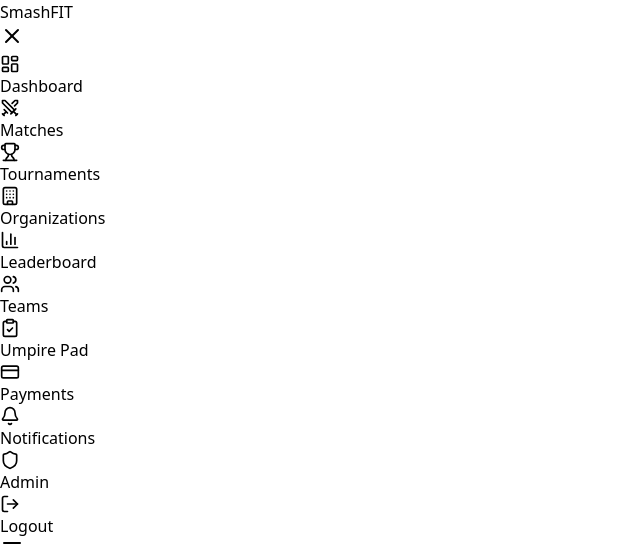
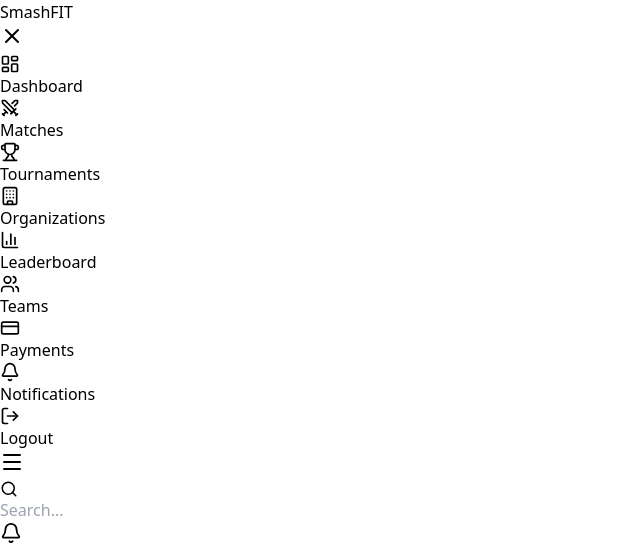
Before and after one commit to Rohitkumar0107/SmashFIT-frontend, a React (Vite) app: page /dashboard in a window 1280 px wide. Shown: the top 546 px of the page, without its empty margins (0-640 px from the left). Built offline with nearby package versions, Linux system fonts and the light colour scheme; no server answers; sample sign-in values are in the browser's storage.

Commit message:
01-03-2026 4

```diff
--- a/src/components/Layout.tsx
+++ b/src/components/Layout.tsx
@@ -48,7 +48,10 @@
           const u = data.user;
           setUser({
             fullName: u.full_name,
-            role: u.role || 'Player',
+            // normalize role casing: ADMIN/UMPIRE -> Admin/Umpire
+            role: u.role ?
+              (u.role.charAt(0).toUpperCase() + u.role.slice(1).toLowerCase())
+              : 'Player',
             profilePic: u.picture || `https://api.dicebear.com/7.x/avataaars/svg?seed=${u.full_name}`
           });
         }
@@ -87,6 +90,18 @@
     { name: 'Admin', path: '/admin', icon: Shield },
   ];
 
+  // filter items based on role
+  const roleKey = user.role?.toLowerCase();
+  const filteredMenuItems = menuItems.filter(item => {
+    if (item.path === '/umpire/latest') {
+      return roleKey === 'admin' || roleKey === 'umpire';
+    }
+    if (item.path === '/admin') {
+      return roleKey === 'admin';
+    }
+    return true;
+  });
+
   return (
     <div className="flex min-h-screen bg-[#e3e7eb] font-sans">
 
@@ -117,7 +132,7 @@
         </div>
 
         <nav className="flex-1 px-4 py-6 space-y-2 overflow-y-auto">
-          {menuItems.map((item) => {
+          {filteredMenuItems.map((item) => {
             const isActive = location.pathname.includes(item.path);
             const Icon = item.icon;
 
```
